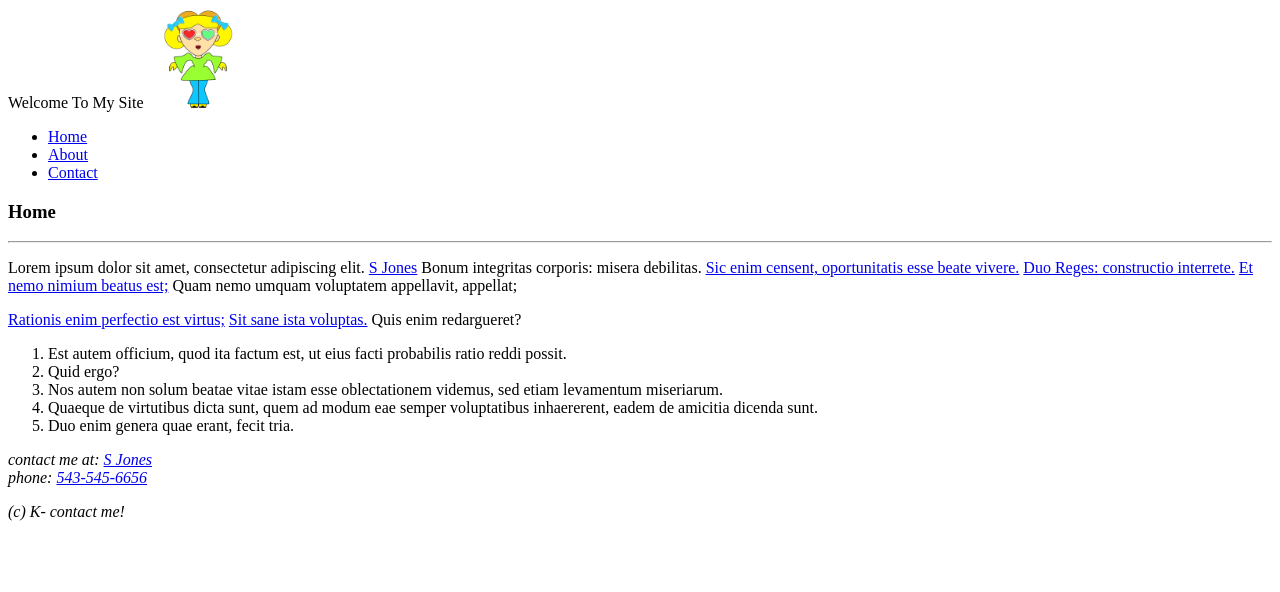
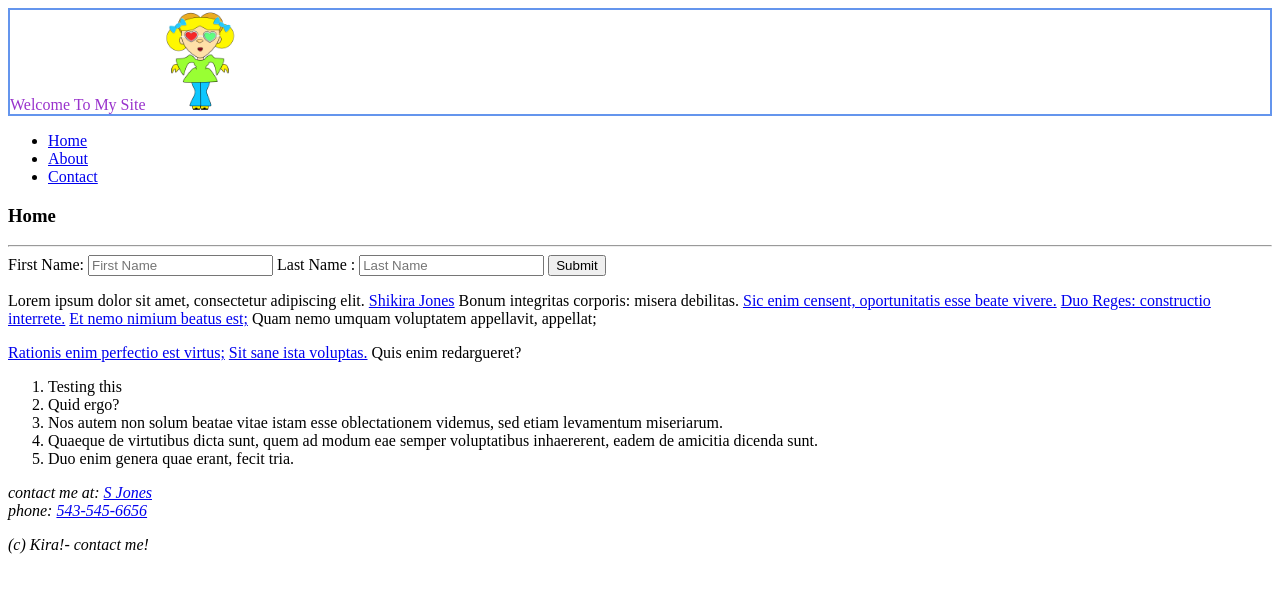
Before and after one commit to stj4545/STJPage, a plain HTML site: page index.html in a window 1280 px wide. Drawn offline with Linux system fonts and the light colour scheme.

Commit message:
replacement

```diff
--- a/index.html
+++ b/index.html
@@ -3,12 +3,15 @@
 <html>
     <head>
         <title>Home</title>
+        <style>
+           #div1{border:solid 2px cornflowerblue; color:darkorchid;}
+        </style>
     </head>
 
     <body>
 
         <header>
-        <div>Welcome To My Site <img src="girl1c.png " alt="girl in sunglasses" width="100px" height="100px"></div>
+        <div id="div1">Welcome To My Site <img src="girl1c.png " alt="girl in sunglasses" width="100px" height="100px"></div>
 
             <nav>
                 <ul>
@@ -25,14 +28,20 @@
               <article>
                 <h1>Home</h1>
                 <hr>
-
-                        <p>Lorem ipsum dolor sit amet, consectetur adipiscing elit. <a href='mailto:stjones3edu@gmail.com' target='_blank'>S Jones</a> Bonum integritas corporis: misera debilitas. <a href='http://loripsum.net/' target='_blank'>Sic enim censent, oportunitatis esse beate vivere.</a> <a href='http://loripsum.net/' target='_blank'>Duo Reges: constructio interrete.</a> <a href='http://loripsum.net/' target='_blank'>Et nemo nimium beatus est;</a> Quam nemo umquam voluptatem appellavit, appellat; </p>
+                <form method="get">
+                    <label for="first">First Name:</label>
+                    <input type="text" name="first" id="first" placeholder="First Name">
+                    <label for="last">Last Name :</label>
+                    <input type="text" name="last" id="last" placeholder="Last Name">
+                    <input type="submit">
+                </form>
+                        <p>Lorem ipsum dolor sit amet, consectetur adipiscing elit. <a href='mailto:stjones3edu@gmail.com' target='_blank'>Shikira Jones</a> Bonum integritas corporis: misera debilitas. <a href='http://loripsum.net/' target='_blank'>Sic enim censent, oportunitatis esse beate vivere.</a> <a href='http://loripsum.net/' target='_blank'>Duo Reges: constructio interrete.</a> <a href='http://loripsum.net/' target='_blank'>Et nemo nimium beatus est;</a> Quam nemo umquam voluptatem appellavit, appellat; </p>
 
                 <p><a href='http://loripsum.net/' target='_blank'>Rationis enim perfectio est virtus;</a> <a href='http://loripsum.net/' target='_blank'>Sit sane ista voluptas.</a> Quis enim redargueret? </p>
             </article>
             <aside>
                 <ol>
-                    <li>Est autem officium, quod ita factum est, ut eius facti probabilis ratio reddi possit.</li>
+                    <li >Testing this</li>
                     <li>Quid ergo?</li>
                     <li>Nos autem non solum beatae vitae istam esse oblectationem videmus, sed etiam levamentum miseriarum.</li>
                     <li>Quaeque de virtutibus dicta sunt, quem ad modum eae semper voluptatibus inhaererent, eadem de amicitia dicenda sunt.</li>
@@ -45,11 +54,11 @@
 
         <footer>
             <address>
-                <p>contact me at: <a href="mailto:st@gmail.com">S Jones</a> <br>
+                <p>contact me at: <a href="mailto:stjones3@gmail.com">S Jones</a> <br>
                     phone: <a href="tel:631-222-6767">543-545-6656</a>
                 </p>
 
-                (c) K- contact me!
+                (c) Kira!- contact me!
             </address>
         </footer>
    </body>
```
